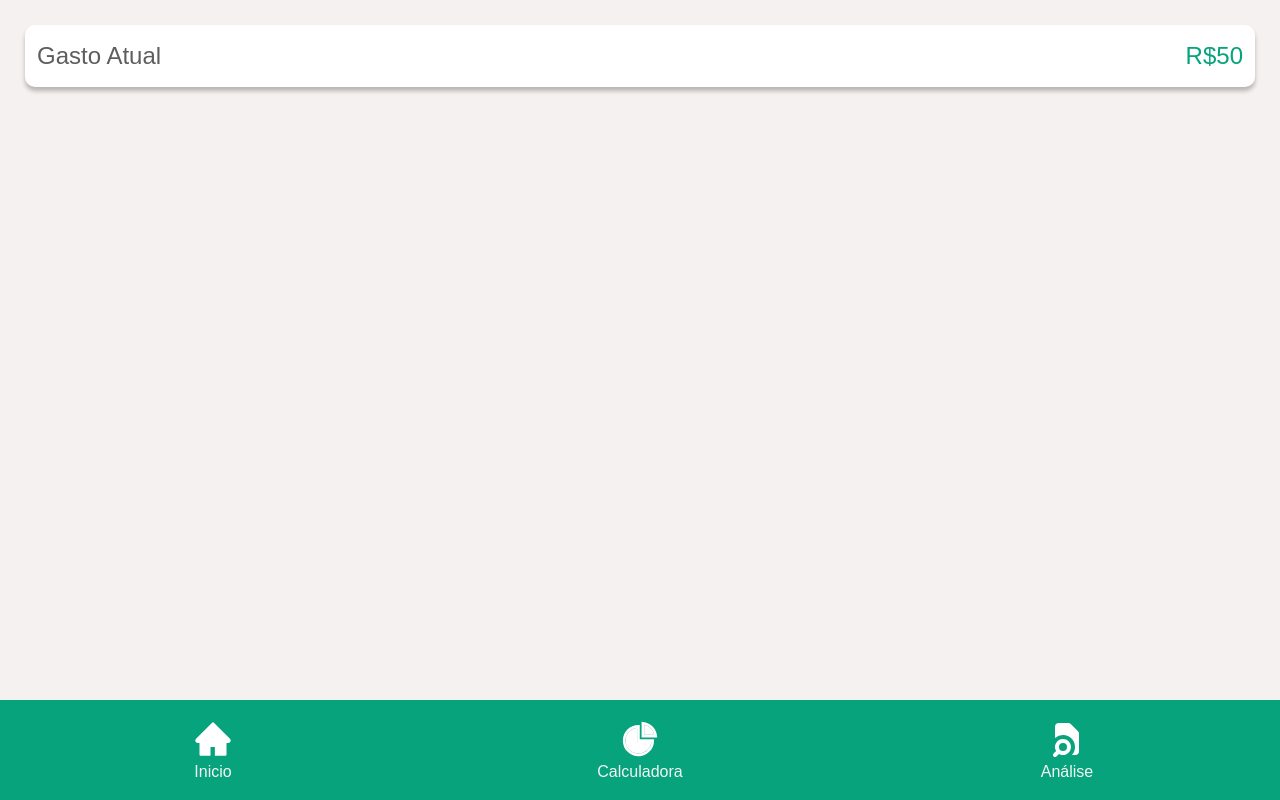
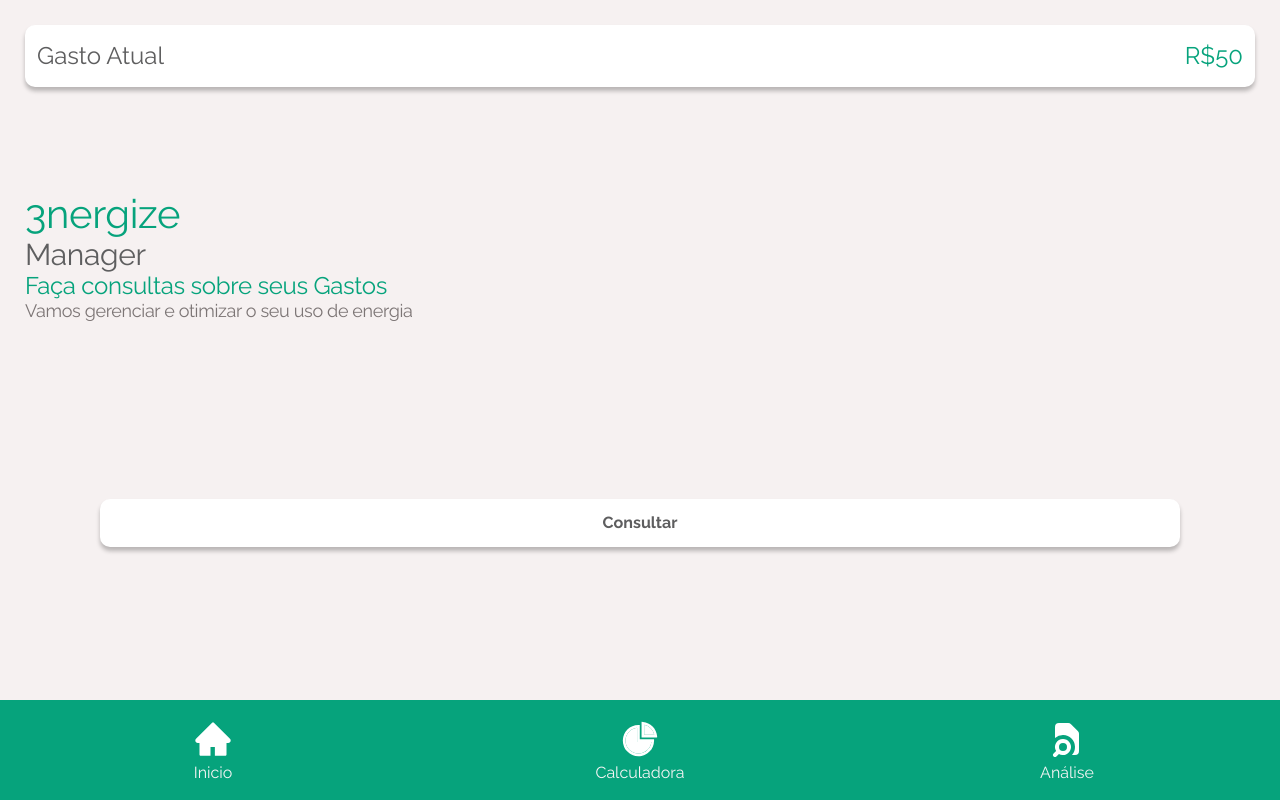
Before and after one commit to IgorNascimentoDEV/3nergize, a React (Vite) app in the folder 3nergizer/: page / in a window 1280 px wide. Built offline with nearby package versions, Linux system fonts and the light colour scheme.

Commit message:
Add novos componentes
adicionando novos componentes como o buttom e a apresentation

```diff
--- a/3nergizer/index.html
+++ b/3nergizer/index.html
@@ -1,15 +1,23 @@
 <!DOCTYPE html>
 <html lang="en">
+
 <head>
   <meta charset="UTF-8" />
   <link rel="icon" type="image/svg+xml" href="/vite.svg" />
   <link rel="shortcut icon" href="./src/image/logo-3NERGIZE.ico" type="image/x-icon">
   <link rel="stylesheet" href="/hover-min.css">
   <meta name="viewport" content="width=device-width, initial-scale=1.0" />
+  <link rel="preconnect" href="https://fonts.googleapis.com">
+  <link rel="preconnect" href="https://fonts.gstatic.com" crossorigin>
+  <link
+    href="https://fonts.googleapis.com/css2?family=Raleway:ital,wght@0,100;0,200;0,300;0,400;0,500;0,600;0,700;0,800;0,900;1,100;1,200;1,300;1,400;1,500;1,600;1,700;1,800;1,900&display=swap"
+    rel="stylesheet">
   <title>3Nergizer</title>
 </head>
+
 <body>
   <div id="root"></div>
   <script type="module" src="/src/main.tsx"></script>
 </body>
+
 </html>
--- /dev/null
+++ b/3nergizer/src/components/HomeComponents/Apresentation.tsx
@@ -0,0 +1,18 @@
+import React from "react";
+import * as S from "./styles";
+
+interface ApresentationProps {
+}
+
+const Apresentation = ({ }: ApresentationProps) => {
+    return (
+        <S.StyledApresentation>
+            <h1>3nergize</h1>
+            <h3>Manager</h3>
+            <h5>Faça consultas sobre seus Gastos</h5>
+            <p>Vamos gerenciar e otimizar o seu uso de energia</p>
+        </S.StyledApresentation>
+    );
+};
+
+export default Apresentation;
--- /dev/null
+++ b/3nergizer/src/components/HomeComponents/BottomSearch.tsx
@@ -0,0 +1,15 @@
+import React from "react";
+import * as S from "./styles";
+
+interface BottomSearchProps {
+}
+
+const BottomSearch = ({ }: BottomSearchProps) => {
+    return (
+        <S.StyledBottomSearch>
+            <h6>Consultar</h6>
+        </S.StyledBottomSearch>
+    );
+};
+
+export default BottomSearch;
--- a/3nergizer/src/components/HomeComponents/styles.ts
+++ b/3nergizer/src/components/HomeComponents/styles.ts
@@ -27,10 +27,70 @@ export const StyledSearch = styled.div`
 
 
 `;
+
 export const Styledbutton = styled.button`
+`;
 
-button {
-  border: solid 1px black;
-}
+export const StyledApresentation = styled.div`
+
+  display: flex;
+  justify-content:space-between;
+  flex-direction:column;
+
+  padding: 25px;
+
+  h1{
+    font-weight: 400;
+    font-size: 40px;
+    line-height: 47px;
+    letter-spacing: -0.333333px;
+    color: #06A37C;
+  }
+
+
+  h3{
+    font-weight: 400;
+    font-size: 30px;
+    line-height: 35px;
+    letter-spacing: -0.333333px;
+    color: #5E5E5F;
+  }
+
+  h5{
+    font-weight: 400;
+  font-size: 24px;
+  line-height: 28px;
+  letter-spacing: -0.333333px;
+  color: #06A37C;
+  }
+
+  p{
+    font-weight: 400;
+  font-size: 18px;
+  line-height: 21px;
+  letter-spacing: -0.333333px;
+  color: #7C7575;
+  }
 
 `;
+
+export const StyledBottomSearch = styled.div`
+
+  display: flex;
+  justify-content:center;
+  text-align:center;
+
+  padding: 10px;
+  margin:100px;
+
+  font-weight: 400;
+  font-size: 24px;
+  line-height: 28px;
+  color: #5E5E5F;
+
+  background: #FFFFFF;
+  box-shadow: 0px 4px 4px rgba(0, 0, 0, 0.25);
+  border-radius: 10px;
+
+  cursor:pointer
+`
--- a/3nergizer/src/components/funcoesComponents/index.js
+++ /dev/null
@@ -1,3 +0,0 @@
-export const teste = () =>{
-    return 25;
-}
--- a/3nergizer/src/global/globalStyle.ts
+++ b/3nergizer/src/global/globalStyle.ts
@@ -13,9 +13,9 @@ const GlobalStyle = createGlobalStyle`
     }
     body{
         //font-family: 'Catamaran', sans-serif;
-        font-family: "Jost", sans-serif;
+        //font-family: "Jost", sans-serif;
         //font-family: 'Ubuntu', sans-serif;
-
+        font-family: 'Raleway', sans-serif;
     }
     button{
         outline: none;
--- a/3nergizer/src/pages/ Home.tsx
+++ b/3nergizer/src/pages/ Home.tsx
@@ -5,6 +5,9 @@ import * as S from "./StylesPage";
 //NavBottomBar
 import NavBottomBar from "../components/NavBottomBar/NavBottomBar";
 import Search from "../components/HomeComponents/Search";
+import Apresentation from "../components/HomeComponents/Apresentation";
+import BottomSearch from '../components/HomeComponents/BottomSearch';
+
 
 interface HomeProps {}
 
@@ -14,6 +17,8 @@ const Home = ({}: HomeProps) => {
   return (
     <S.StyledHomePage>
       <Search amount={teste()}/>
+        <Apresentation/>
+        <BottomSearch/>
       <NavBottomBar />
     </S.StyledHomePage>
   );
--- a/3nergizer/src/pages/Calculator.tsx
+++ b/3nergizer/src/pages/Calculator.tsx
@@ -7,10 +7,10 @@ interface CalculatorProps {}
 
 const Calculator = ({}: CalculatorProps) => {
   return (
-    <S.StyledCalculator>
-
+    <S.StyledCalculatorPage>
+tela de Calculator
       <NavBottomBar />
-    </S.StyledCalculator>
+    </S.StyledCalculatorPage>
   );
 };
 
```
Lines whose indentation alone changed are shown as unchanged.
